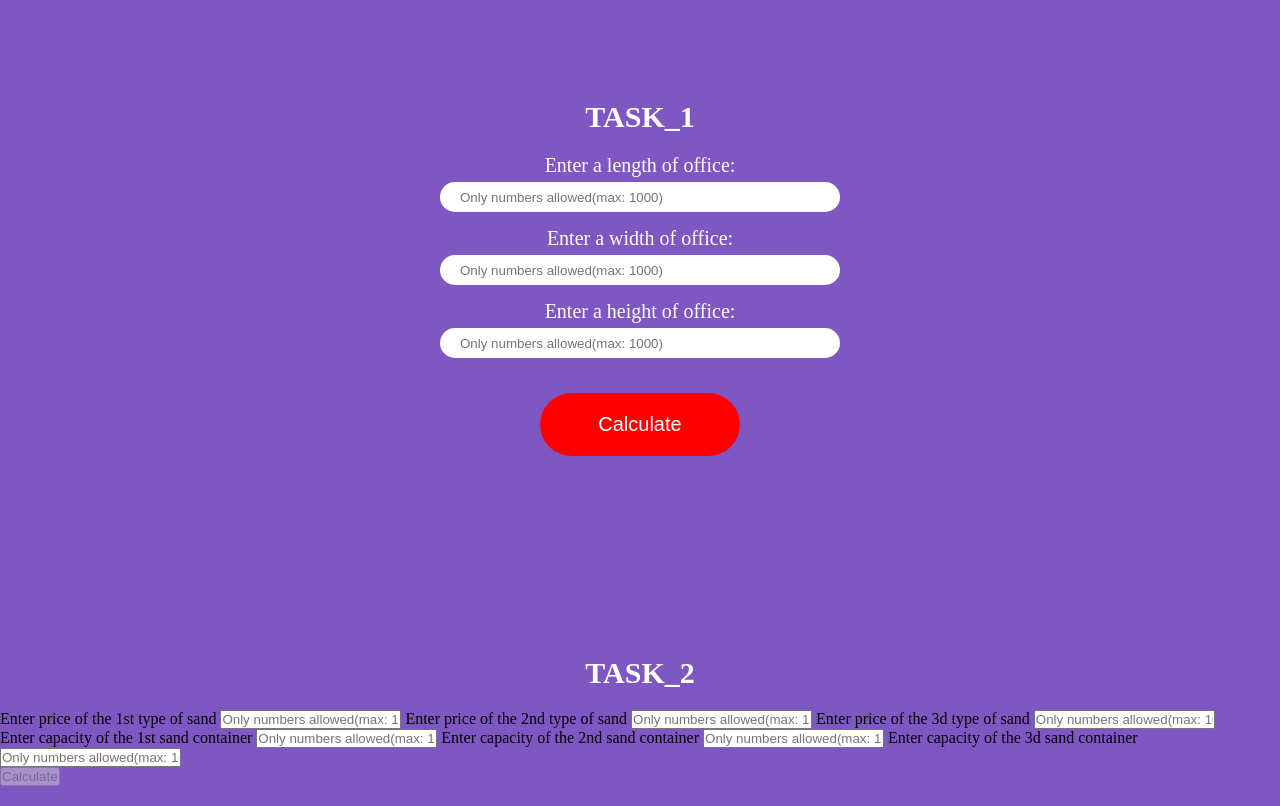
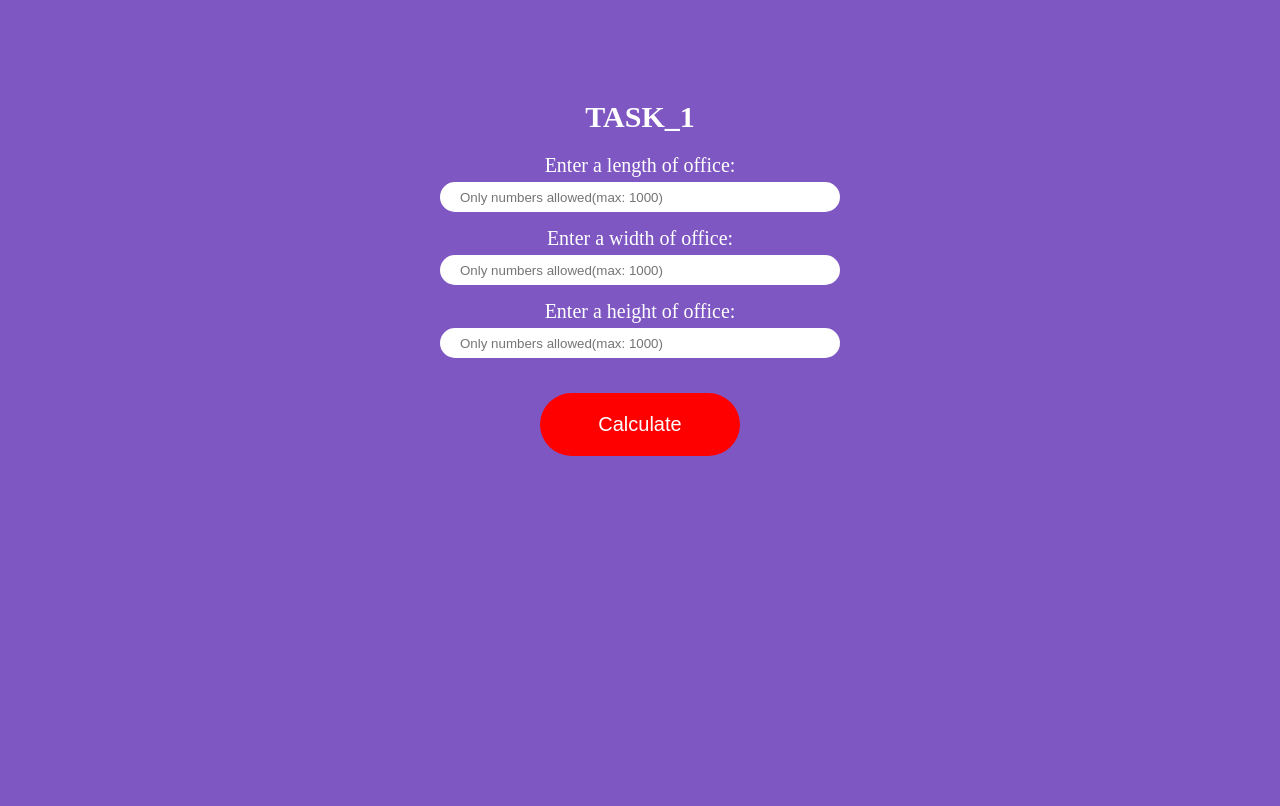
Before and after one commit to Domior/JS_Dz, a plain HTML site: page Dz_2/TASK_1/index.html in a window 1280 px wide. Drawn offline with Linux system fonts and the light colour scheme.

Commit message:
task_1 done

```diff
--- a/Dz_2/TASK_1/index.html
+++ b/Dz_2/TASK_1/index.html
@@ -21,38 +21,6 @@
         <button class="calculateButtonSquare" type="submit" disabled>Calculate</button>
     </div>
 
-    <h1>TASK_2</h1>
-
-    <div class="calculatorValueSand">
-        <div class="blockSand">
-            <div class="sandPrice">
-                <label for="sandPrice1">Enter price of the 1st type of sand</label>
-                <input id="sandPrice1" type='text' maxlength="3" placeholder="Only numbers allowed(max: 100)" onkeypress='validate(event)' required></input>
-
-                <label for="sandPrice2">Enter price of the 2nd type of sand</label>
-                <input id="sandPrice2" type="text" maxlength="3" placeholder="Only numbers allowed(max: 100)" onkeypress='validate(event)' required></input>
-
-                <label for="sandPrice3">Enter price of the 3d type of sand</label>
-                <input id="sandPrice3" type="text" maxlength="3" placeholder="Only numbers allowed(max: 100)" onkeypress='validate(event)' required></input>
-            </div>
-
-            <div class="capacitySand">
-                <label for="capacitySand1">Enter capacity of the 1st sand container</label>
-                <input id="capacitySand1" type='text' maxlength="3" placeholder="Only numbers allowed(max: 100)" onkeypress='validate(event)' required></input>
-
-                <label for="capacitySand2">Enter capacity of the 2nd sand container</label>
-                <input id="capacitySand2" type="text" maxlength="3" placeholder="Only numbers allowed(max: 100)" onkeypress='validate(event)' required></input>
-
-                <label for="capacitySand3">Enter capacity of the 3d sand container</label>
-                <input id="capacitySand3" type="text" maxlength="3" placeholder="Only numbers allowed(max: 100)" onkeypress='validate(event)' required></input>
-            </div>
-        </div>
-
-        <button class="calculateButtonValueSand" type="submit" disabled>Calculate</button>
-    </div>
-
-
-    <!-- <script src="js/task_1.js"></script> -->
-    <script src="js/task_2.js"></script>
+    <script src="js/task_1.js"></script>
 </body>
 </html>
```
